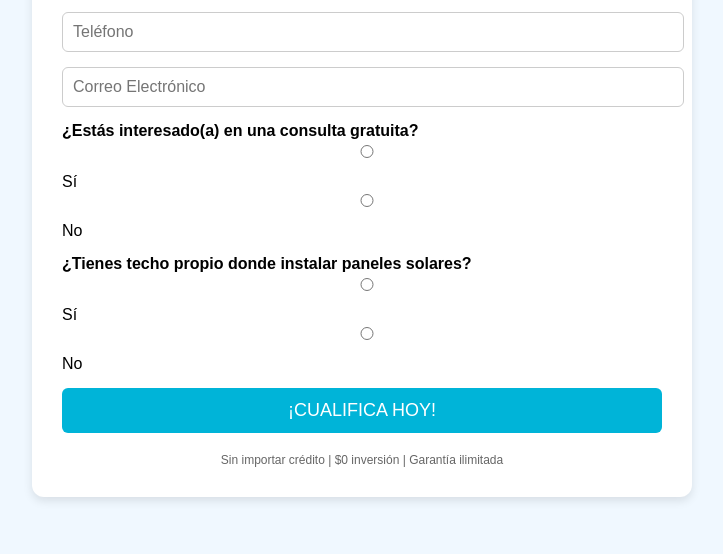
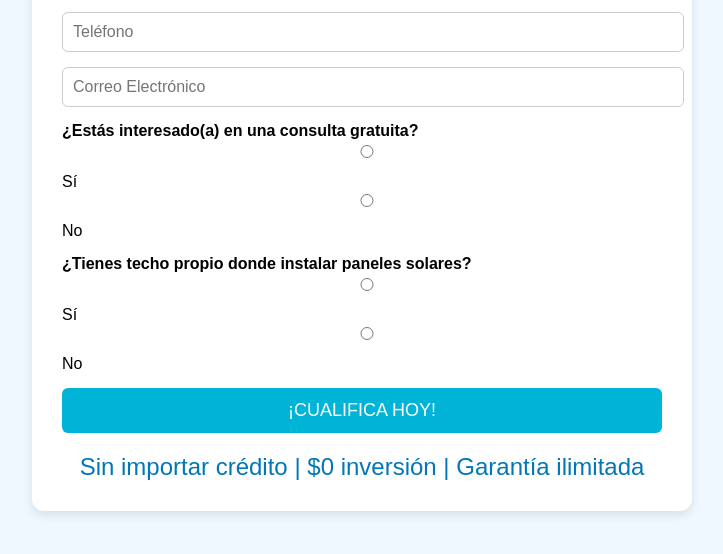
Before and after one commit to fsilver79/solar-landing, a plain HTML site: page index_formsubmit.html in a window 1280 px wide. Shown: the part 240-794 px from the top of the page, without its empty margins (278-1001 px from the left). Drawn offline with Linux system fonts and the light colour scheme.

Commit message:
Update index_formsubmit.html

```diff
--- a/index_formsubmit.html
+++ b/index_formsubmit.html
@@ -63,8 +63,8 @@
     }
     .footer {
       text-align: center;
-      font-size: 12px;
-      color: #666;
+      font-size: 24px;
+      color: #0077b6;
       margin-top: 20px;
     }
   </style>
```
